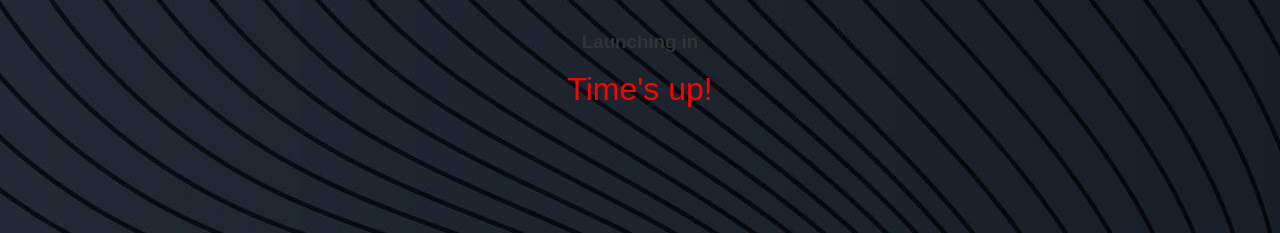
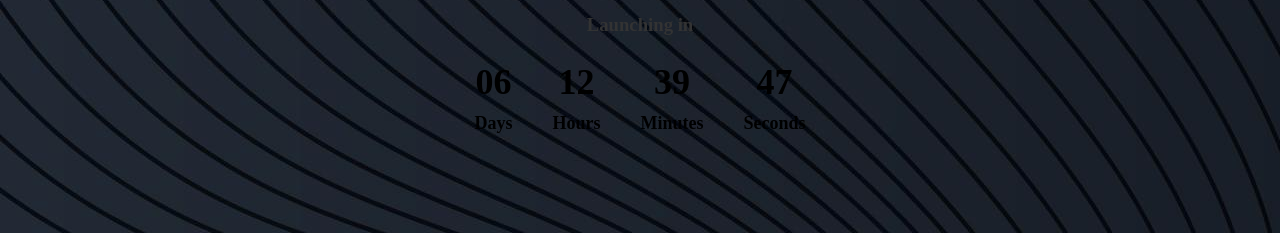
Before and after one commit to NumCodes/Animated-Login-Form-, a plain HTML site: page index.html in a window 1280 px wide. Shown: the part 567-800 px from the top of the page. Drawn offline with Linux system fonts and the light colour scheme.

Commit message:
Add files via upload

```diff
--- a/index.html
+++ b/index.html
@@ -12,8 +12,12 @@
     <br>
     <h1>Coming Soon!!!</h1>
     <h3 style="color:  #333">Launching in </h3>
-
-      <div id="countdown"></div>
+      <div class="timer">
+        <div class="time" id="days">00</div>
+        <div class="time" id="hours">00</div>
+        <div class="time" id="minutes">00</div>
+        <div class="time" id="seconds">00</div>
+    </div>
   <script src="script.js"></script></center>
 
 </body>
--- a/script.js
+++ b/script.js
@@ -1,34 +1,27 @@
-const countdownElement = document.getElementById("countdown");
+const countdownDate = new Date('2025-01-03T00:00:00');
 
-// Set the target date and time
-const targetDate = new Date("2024-12-24T22:30:00").getTime();
+function updateCountdown() {
+    const now = new Date();
+    const timeRemaining = countdownDate - now;
 
-// Store the target date in localStorage if not already set
-if (!localStorage.getItem("countdownTarget")) {
-  localStorage.setItem("countdownTarget", targetDate);
-}
+    if (timeRemaining <= 0) {
+        document.getElementById('days').innerText = '00';
+        document.getElementById('hours').innerText = '00';
+        document.getElementById('minutes').innerText = '00';
+        document.getElementById('seconds').innerText = '00';
+        return;
+    }
 
-// Retrieve the target date from localStorage
-const storedTargetDate = parseInt(localStorage.getItem("countdownTarget"));
-
-// Function to calculate and display the countdown
-function updateCountdown() {
-  const now = new Date().getTime();
-  const timeRemaining = storedTargetDate - now;
-
-  if (timeRemaining > 0) {
     const days = Math.floor(timeRemaining / (1000 * 60 * 60 * 24));
     const hours = Math.floor((timeRemaining % (1000 * 60 * 60 * 24)) / (1000 * 60 * 60));
     const minutes = Math.floor((timeRemaining % (1000 * 60 * 60)) / (1000 * 60));
     const seconds = Math.floor((timeRemaining % (1000 * 60)) / 1000);
 
-    countdownElement.textContent = `${days}d ${hours}h ${minutes}m ${seconds}s`;
-  } else {
-    countdownElement.textContent = "Time's up!";
-    clearInterval(countdownInterval);
-  }
+    document.getElementById('days').innerText = days.toString().padStart(2, '0');
+    document.getElementById('hours').innerText = hours.toString().padStart(2, '0');
+    document.getElementById('minutes').innerText = minutes.toString().padStart(2, '0');
+    document.getElementById('seconds').innerText = seconds.toString().padStart(2, '0');
 }
 
-// Update the countdown every second
-const countdownInterval = setInterval(updateCountdown, 1000);
 updateCountdown();
+setInterval(updateCountdown, 1000);
--- a/style.css
+++ b/style.css
@@ -13,12 +13,44 @@ body {
     background-image: url("img/background.jpg");
     width: 100%;
 }
-  body {
-      font-family: Arial, sans-serif;
-      text-align: center;
-      margin-top: 50px;
-    }
+
     #countdown {
       font-size: 2rem;
       color:red;
     }
+
+
+.timer {
+    display: flex;
+    justify-content: center;
+    margin-top: 25px;
+}
+
+.time {
+    margin: 0 20px;
+    font-size: 36px;
+    font-weight: bold;
+}
+
+.time::after {
+    content: "";
+    display: block;
+    margin-top: 10px;
+    font-size: 18px;
+}
+
+#days::after {
+    content: "Days";
+}
+
+#hours::after {
+    content: "Hours";
+}
+
+#minutes::after {
+    content: "Minutes";
+}
+
+#seconds::after {
+    content: "Seconds";
+}
```
